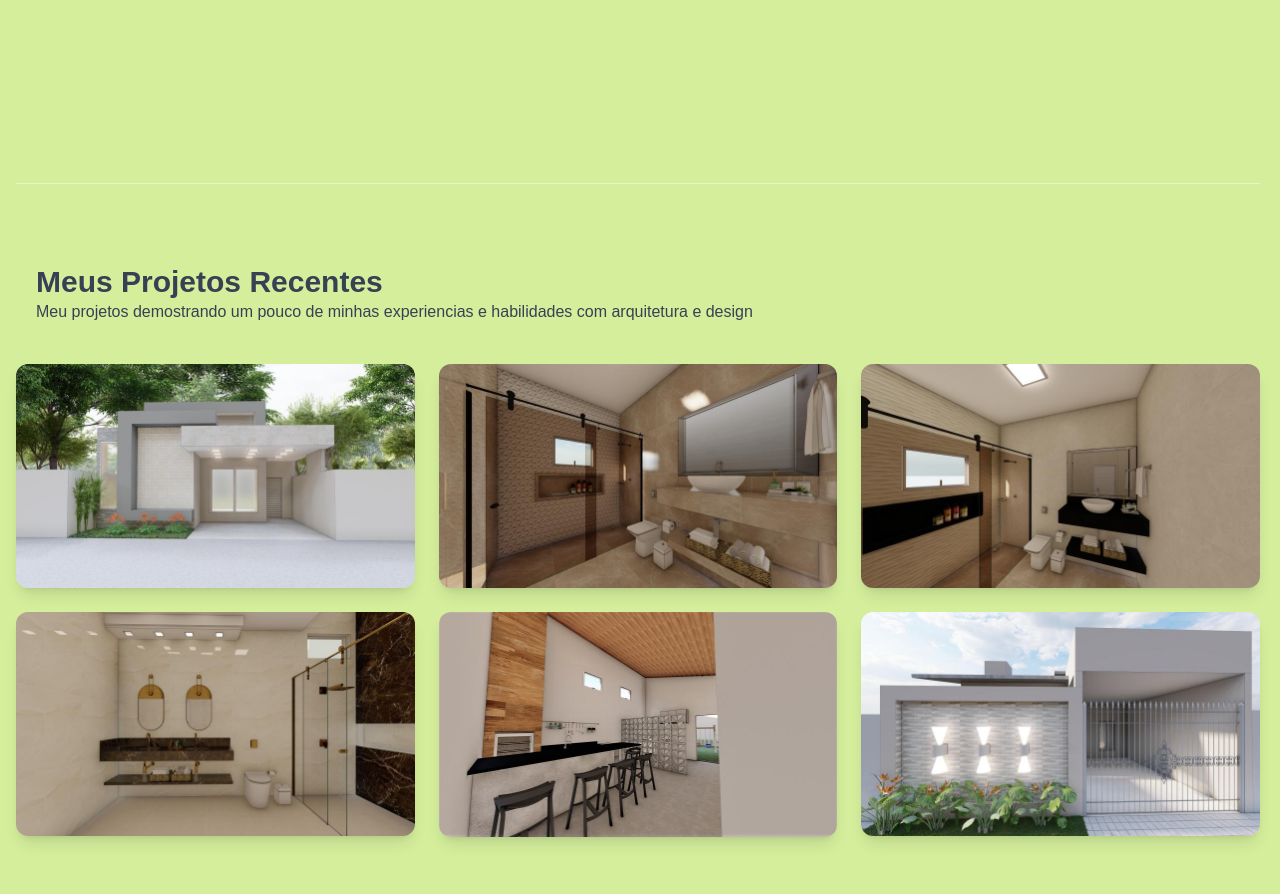
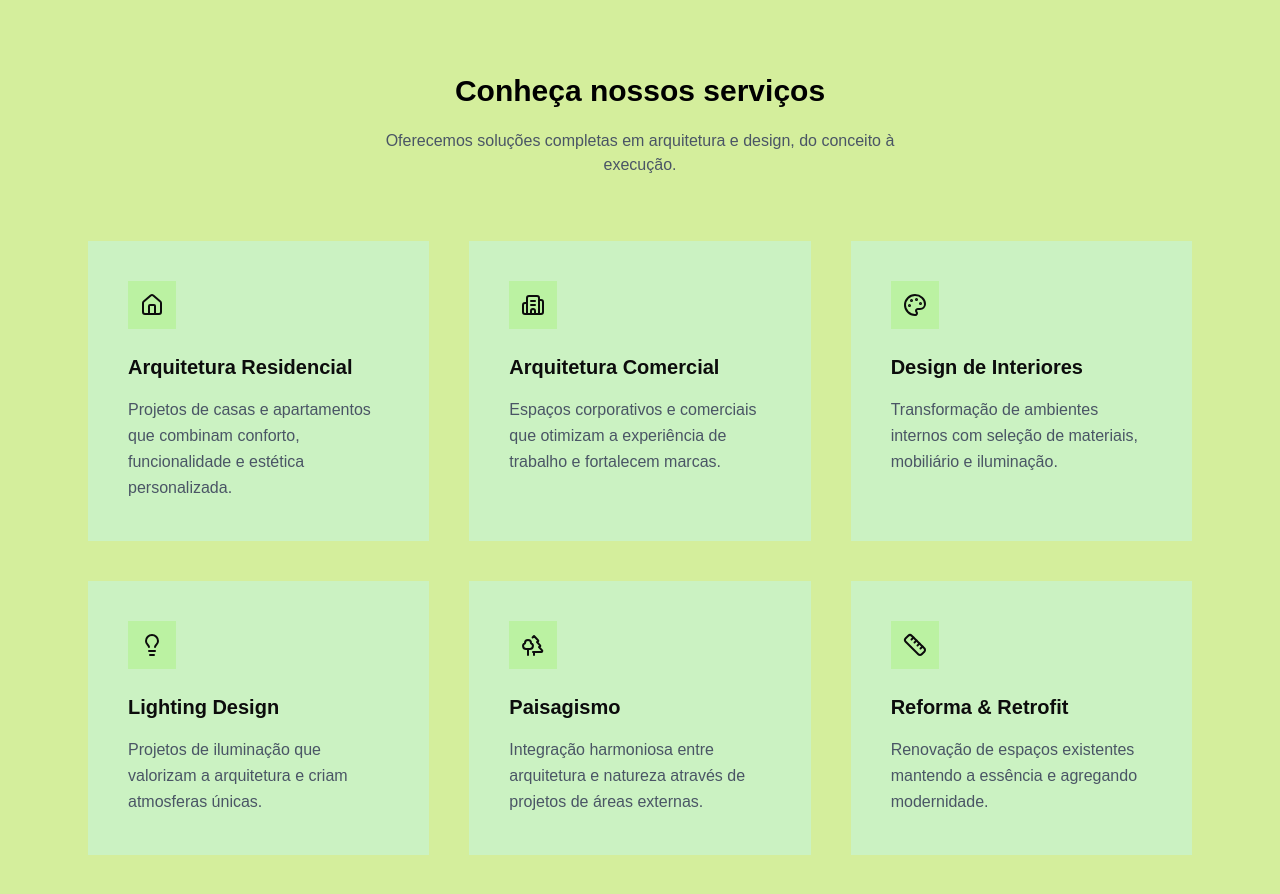
Before and after one commit to felipelima-Ti/portifolioVicc, a Next.js app: page / in a window 1280 px wide. Shown: the part 1840-2734 px from the top of the page. Built offline with nearby package versions, Linux system fonts and the light colour scheme.

Commit message:
update layout site

```diff
--- a/package.json
+++ b/package.json
@@ -9,6 +9,7 @@
   },
   "dependencies": {
     "framer-motion": "^12.23.24",
+    "lucide-react": "^0.562.0",
     "next": "^16.1.3",
     "react": "^19.2.3",
     "react-dom": "^19.2.3",
--- a/src/app/page.jsx
+++ b/src/app/page.jsx
@@ -5,6 +5,14 @@ import Image from "next/image";
 import Link from "next/link";
 import { motion } from "framer-motion";
 import { FaGithub, FaLinkedin, FaInstagram, FaWhatsapp } from "react-icons/fa";
+import {
+  Home,
+  Building2,
+  Palette,
+  Lightbulb,
+  Trees,
+  Ruler
+} from "lucide-react";
 
 export default function Page() {
  // const handleChange = (e) => {
@@ -40,9 +48,9 @@ export default function Page() {
             className="text-4xl md:text-6xl font-bold"
           >
             <div
-              className="w-full h-[820px] bg-cover"
+              className="w-full h-[830px] bg-cover"
               style={{
-                backgroundImage: "url('/cena1.jpeg')",
+                backgroundImage: "url('/coz.png')",
                 backgroundRepeat: "no-repeat",
               }}
             >
@@ -211,12 +219,108 @@ export default function Page() {
             </div>
           </div>
         </section>
+       <div className=" py-20">
+  {/* Título */}
+  <div className="text-center mb-16">
+    <h2 className="text-3xl font-bold text-black">
+      Conheça nossos serviços
+    </h2>
+    <p className="mt-5 text-gray-600">
+      Oferecemos soluções completas em arquitetura e design, do conceito à <br />
+      execução.
+    </p>
+  </div>
+
+  {/* Grid de cards */}
+  <div className="max-w-6xl mx-auto grid grid-cols-1 md:grid-cols-2 lg:grid-cols-3 gap-10 px-6 ">
+
+    {/* Card */}
+    <div className="bg-[#cbf2c2] p-10">
+      <div className="w-12 h-12 bg-[#bbf2a2] flex items-center justify-center mb-6">
+        <Home />
+      </div>
+      <h3 className="text-xl font-semibold mb-4">
+        Arquitetura Residencial
+      </h3>
+      <p className="text-gray-600 leading-relaxed">
+        Projetos de casas e apartamentos que combinam conforto, funcionalidade e
+        estética personalizada.
+      </p>
+    </div>
+
+    <div className="bg-[#cbf2c2] p-10">
+      <div className="w-12 h-12 bg-[#bbf2a2] flex items-center justify-center mb-6">
+        <Building2 />
+      </div>
+      <h3 className="text-xl font-semibold mb-4">
+        Arquitetura Comercial
+      </h3>
+      <p className="text-gray-600 leading-relaxed">
+        Espaços corporativos e comerciais que otimizam a experiência de trabalho
+        e fortalecem marcas.
+      </p>
+    </div>
+
+    <div className="bg-[#cbf2c2] p-10">
+      <div className="w-12 h-12 bg-[#bbf2a2] flex items-center justify-center mb-6">
+        <Palette />
+      </div>
+      <h3 className="text-xl font-semibold mb-4">
+        Design de Interiores
+      </h3>
+      <p className="text-gray-600 leading-relaxed">
+        Transformação de ambientes internos com seleção de materiais,
+        mobiliário e iluminação.
+      </p>
+    </div>
+
+    <div className="bg-[#cbf2c2] p-10">
+      <div className="w-12 h-12 bg-[#bbf2a2] flex items-center justify-center mb-6">
+        <Lightbulb />
+      </div>
+      <h3 className="text-xl font-semibold mb-4">
+        Lighting Design
+      </h3>
+      <p className="text-gray-600 leading-relaxed">
+        Projetos de iluminação que valorizam a arquitetura e criam atmosferas
+        únicas.
+      </p>
+    </div>
+
+    <div className="bg-[#cbf2c2] p-10">
+      <div className="w-12 h-12 bg-[#bbf2a2] flex items-center justify-center mb-6">
+        <Trees />
+      </div>
+      <h3 className="text-xl font-semibold mb-4">
+        Paisagismo
+      </h3>
+      <p className="text-gray-600 leading-relaxed">
+        Integração harmoniosa entre arquitetura e natureza através de projetos de
+        áreas externas.
+      </p>
+    </div>
+
+    <div className="bg-[#cbf2c2] p-10">
+      <div className="w-12 h-12 bg-[#bbf2a2] flex items-center justify-center mb-6">
+        <Ruler />
+      </div>
+      <h3 className="text-xl font-semibold mb-4">
+        Reforma & Retrofit
+      </h3>
+      <p className="text-gray-600 leading-relaxed">
+        Renovação de espaços existentes mantendo a essência e agregando
+        modernidade.
+      </p>
+    </div>
+
+  </div>
+</div>
 
         {/* PROJECTS */}
-        <section id="projects" className="ml-4 mt-20 mr-5 mt-50">
+        <section id="projects" className="ml-4 mr-5 mt-20">
           <hr className="mb-20 border-[#dafdc6]"></hr>
-          <h2 className="text-3xl font-semibold text-gray-700 ml-5 "> Meus Projetos Recentes</h2>
-          <p className=" mb-10 text-gray-700 ml-5">Meu projetos demostrando um pouco de minhas experiencias e habilidades com arquitetura e design</p>
+          <h2 className=" text-center text-3xl font-semibold text-gray-700 m-2">Projetos Recentes</h2>
+          <p className="text-center mb-20 text-gray-700 m-2 mt-5 ">Meus projetos demostrando um pouco de minhas experiencias e habilidades<br></br> com arquitetura e design</p>
 
           <motion.div
             variants={fadeSlide}
```
Also changed, not shown: public/coz.png (added), 1 other file (tests, documents, lock files or other folders).
